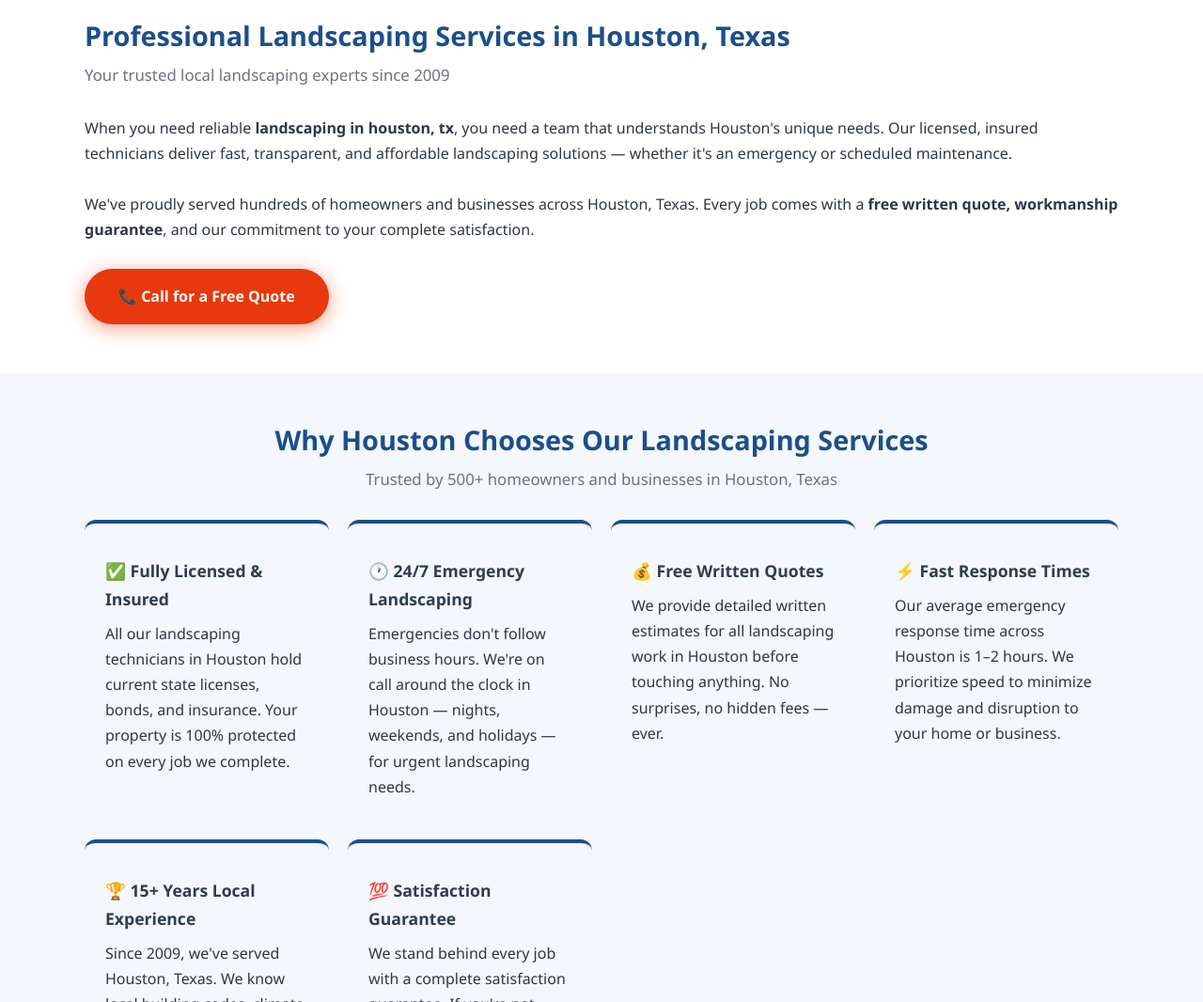
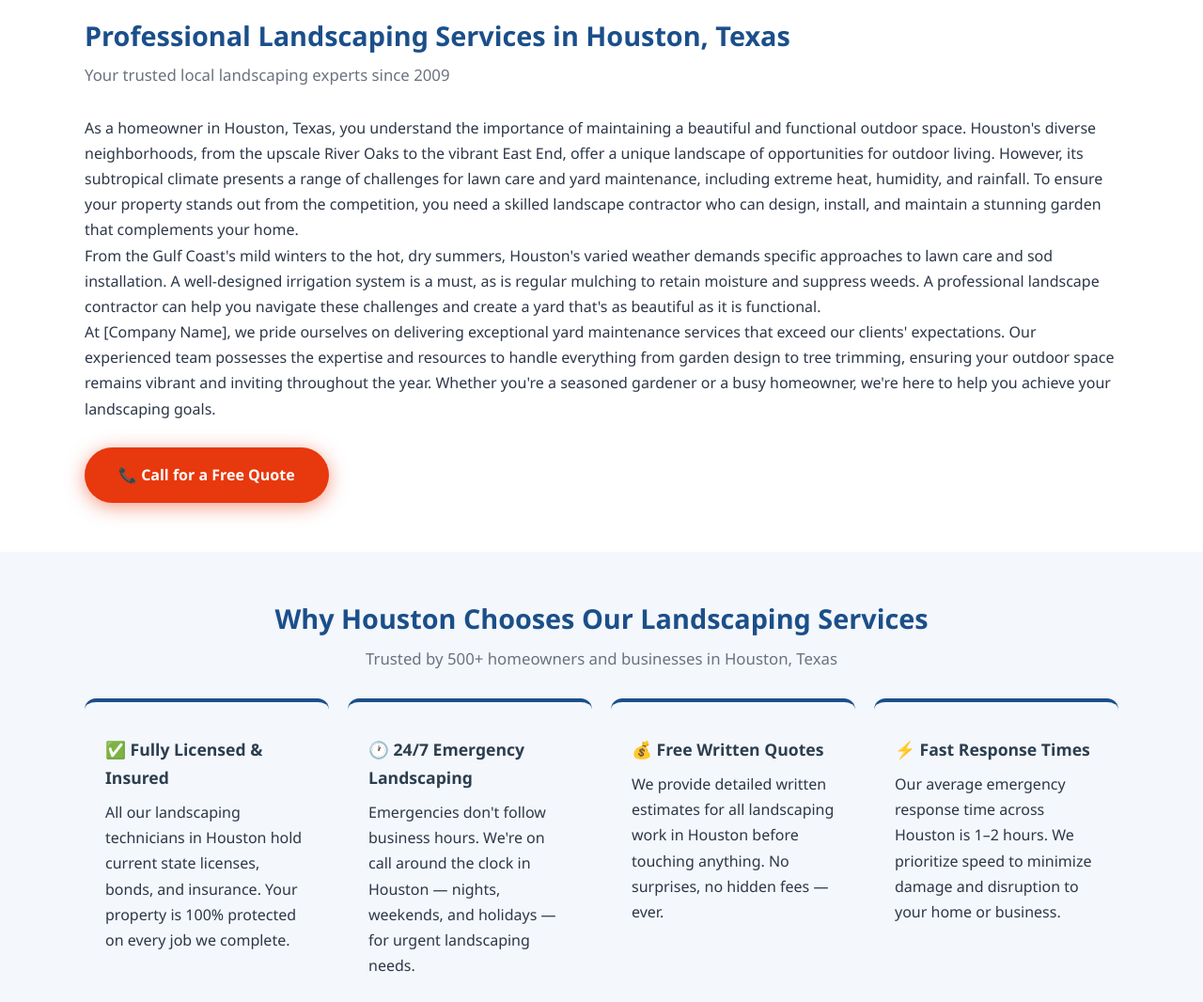
Before and after one commit to leadsmartaffiliate/landscaping-service-houston-tx, a plain HTML site: page index.html in a window 1280 px wide. Shown: the part 580-1646 px from the top of the page at 94% size. Drawn offline with Linux system fonts and the light colour scheme.

Commit message:
Update index.html

```diff
--- a/index.html
+++ b/index.html
@@ -190,7 +190,9 @@ footer{background:var(--dark);color:#c9d1e0;padding:40px 20px 20px}
   <div class="section-inner">
     <h2 id="intro-heading">Professional Landscaping Services in Houston, Texas</h2>
     <p class="section-sub">Your trusted local landscaping experts since 2009</p>
-    <p>When you need reliable <strong>landscaping in houston, tx</strong>, you need a team that understands Houston's unique needs. Our licensed, insured technicians deliver fast, transparent, and affordable landscaping solutions — whether it's an emergency or scheduled maintenance.</p><br><p>We've proudly served hundreds of homeowners and businesses across Houston, Texas. Every job comes with a <strong>free written quote, workmanship guarantee</strong>, and our commitment to your complete satisfaction.</p>
+    <p>As a homeowner in Houston, Texas, you understand the importance of maintaining a beautiful and functional outdoor space. Houston's diverse neighborhoods, from the upscale River Oaks to the vibrant East End, offer a unique landscape of opportunities for outdoor living. However, its subtropical climate presents a range of challenges for lawn care and yard maintenance, including extreme heat, humidity, and rainfall. To ensure your property stands out from the competition, you need a skilled landscape contractor who can design, install, and maintain a stunning garden that complements your home.</p>
+<p>From the Gulf Coast's mild winters to the hot, dry summers, Houston's varied weather demands specific approaches to lawn care and sod installation. A well-designed irrigation system is a must, as is regular mulching to retain moisture and suppress weeds. A professional landscape contractor can help you navigate these challenges and create a yard that's as beautiful as it is functional.</p>
+<p>At [Company Name], we pride ourselves on delivering exceptional yard maintenance services that exceed our clients' expectations. Our experienced team possesses the expertise and resources to handle everything from garden design to tree trimming, ensuring your outdoor space remains vibrant and inviting throughout the year. Whether you're a seasoned gardener or a busy homeowner, we're here to help you achieve your landscaping goals.</p>
     <br>
     <a href="tel:PHONE_NUMBER" class="btn-call" style="font-size:1em"
        aria-label="Call for free Landscaping quote in Houston">📞 Call for a Free Quote</a>
@@ -359,7 +361,8 @@ footer{background:var(--dark);color:#c9d1e0;padding:40px 20px 20px}
   <div class="section-inner">
     <h2 id="areas-heading">Landscaping Service Areas in Houston, Texas</h2>
     <p class="section-sub">We cover all neighborhoods and surrounding communities</p>
-
+    <p>Houston's sprawling metropolis encompasses a wide array of architectural styles, from modern high-rises to historic bungalows. These varied building types require customized approaches to landscaping, taking into account factors like soil conditions, sunlight, and drainage. In Houston, where extreme weather events are a regular occurrence, a well-designed irrigation system is crucial for maintaining lush lawns and gardens.</p>
+<p>In Houston, Texas, our clients face unique challenges related to lawn care and sod installation, particularly when it comes to managing the intense heat and sunlight that can scorch grass and damage plants. A professional landscape contractor can help you select the right type of sod for your yard, as well as design an effective irrigation system that will ensure your lawn remains healthy and resilient.</p>
     <div class="area-grid" role="list" aria-label="Houston service areas">
       <a class="area-tag" role="listitem" href="/landscaping-service-downtown/" aria-label="Landscaping in Downtown, TX">Downtown</a>
       <a class="area-tag" role="listitem" href="/landscaping-service-midtown/" aria-label="Landscaping in Midtown, TX">Midtown</a>
```
